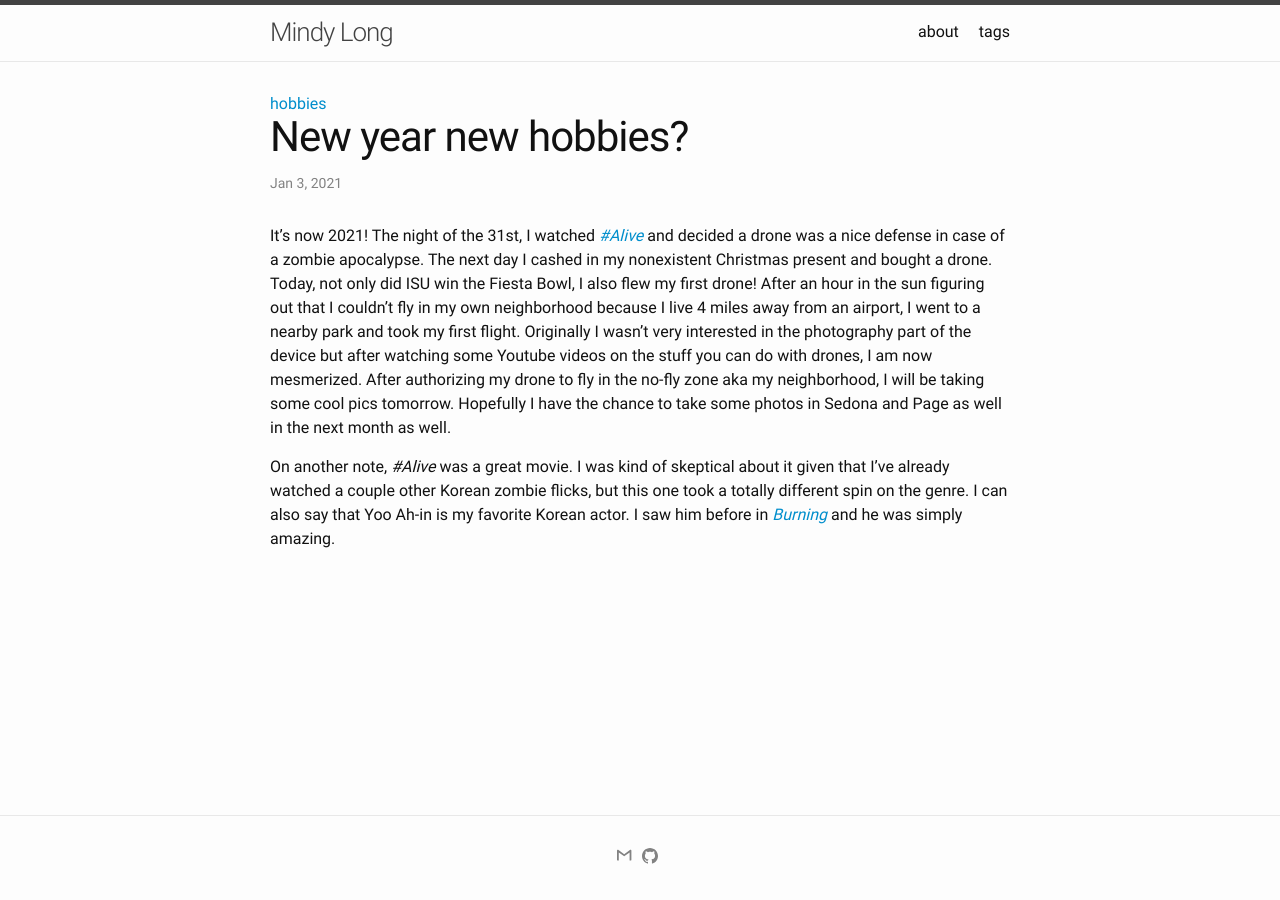
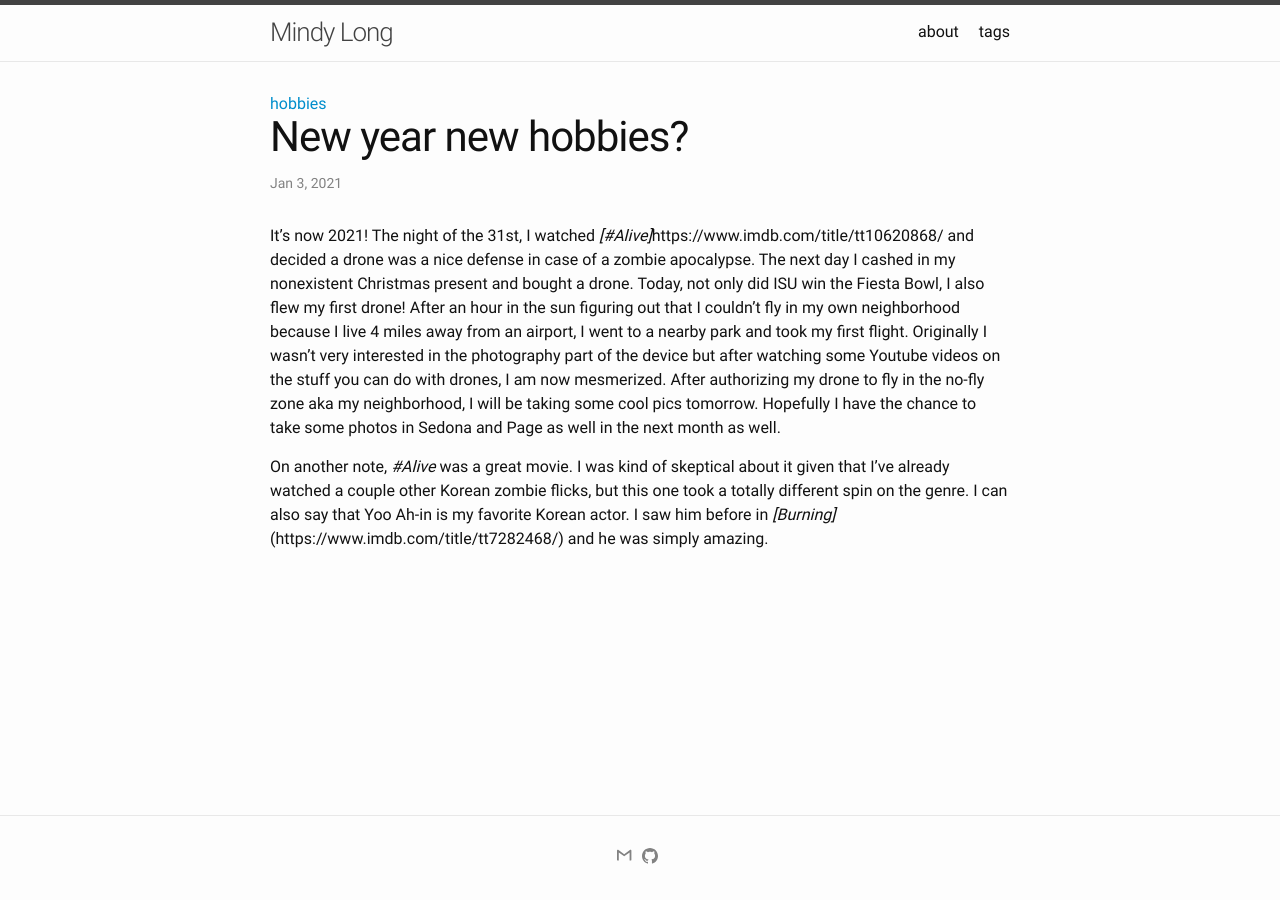
Before and after one commit to mlong93/mlong93.github.io, a Jekyll site: the page built from _posts/2021-1-2-new-year-new-hobbies.md, in a window 1280 px wide. Built offline with Jekyll 4.4.1, drawn with Linux system fonts in a browser that asks for light colours.

Commit message:
redid syntax

```diff
--- a/_posts/2021-1-2-new-year-new-hobbies.md
+++ b/_posts/2021-1-2-new-year-new-hobbies.md
@@ -5,6 +5,6 @@ date: 2021-1-2 22:00:00 -07:00
 categories: hobbies
 tags: [hobbies]
 ---
-It's now 2021! The night of the 31st, I watched <a href="https://www.imdb.com/title/tt10620868/"><em>#Alive</em></a> and decided a drone was a nice defense in case of a zombie apocalypse. The next day I cashed in my nonexistent Christmas present and bought a drone. Today, not only did ISU win the Fiesta Bowl, I also flew my first drone! After an hour in the sun figuring out that I couldn't fly in my own neighborhood because I live 4 miles away from an airport, I went to a nearby park and took my first flight. Originally I wasn't very interested in the photography part of the device but after watching some Youtube videos on the stuff you can do with drones, I am now mesmerized. After authorizing my drone to fly in the no-fly zone aka my neighborhood, I will be taking some cool pics tomorrow. Hopefully I have the chance to take some photos in Sedona and Page as well in the next month as well.
+It's now 2021! The night of the 31st, I watched *[#Alive]*https://www.imdb.com/title/tt10620868/ and decided a drone was a nice defense in case of a zombie apocalypse. The next day I cashed in my nonexistent Christmas present and bought a drone. Today, not only did ISU win the Fiesta Bowl, I also flew my first drone! After an hour in the sun figuring out that I couldn't fly in my own neighborhood because I live 4 miles away from an airport, I went to a nearby park and took my first flight. Originally I wasn't very interested in the photography part of the device but after watching some Youtube videos on the stuff you can do with drones, I am now mesmerized. After authorizing my drone to fly in the no-fly zone aka my neighborhood, I will be taking some cool pics tomorrow. Hopefully I have the chance to take some photos in Sedona and Page as well in the next month as well.
 
-On another note, <em>#Alive</em> was a great movie. I was kind of skeptical about it given that I've already watched a couple other Korean zombie flicks, but this one took a totally different spin on the genre. I can also say that Yoo Ah-in is my favorite Korean actor. I saw him before in <a href="https://www.imdb.com/title/tt7282468/"><em>Burning</em></a> and he was simply amazing.
+On another note, *#Alive* was a great movie. I was kind of skeptical about it given that I've already watched a couple other Korean zombie flicks, but this one took a totally different spin on the genre. I can also say that Yoo Ah-in is my favorite Korean actor. I saw him before in *[Burning]*(https://www.imdb.com/title/tt7282468/) and he was simply amazing.
```
Also changed, not shown: _posts/2020-01-07-a-good-day-😊.md (+3 -3 lines), _posts/2020-12-28-childrens-games.md (+1 -2 lines), _posts/2021-01-08-first-week-of-iap.md (+8 -8 lines).
